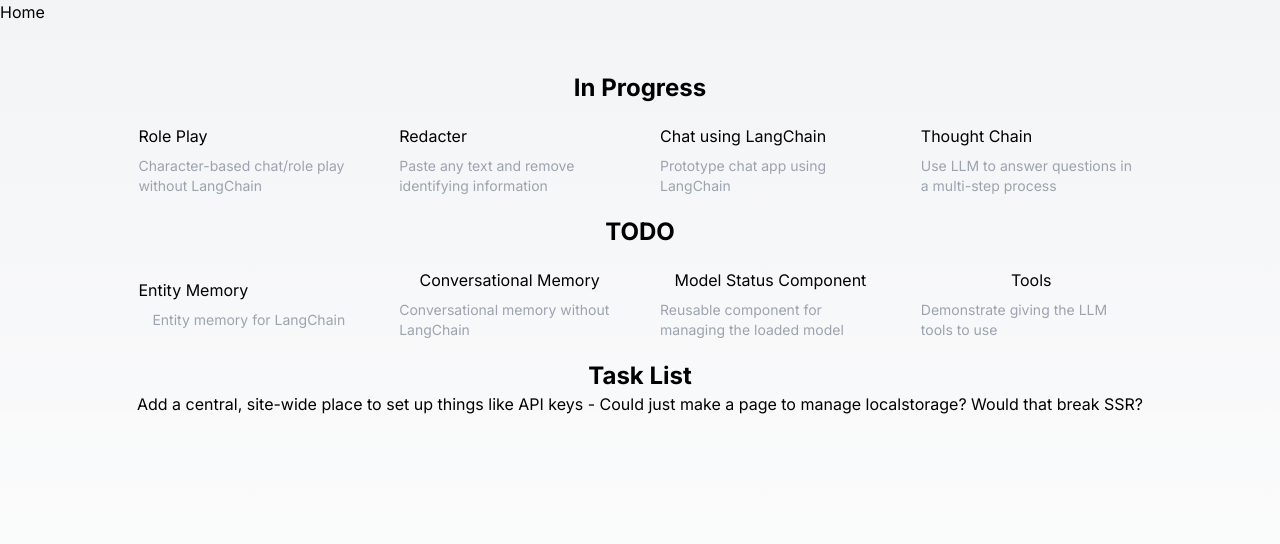
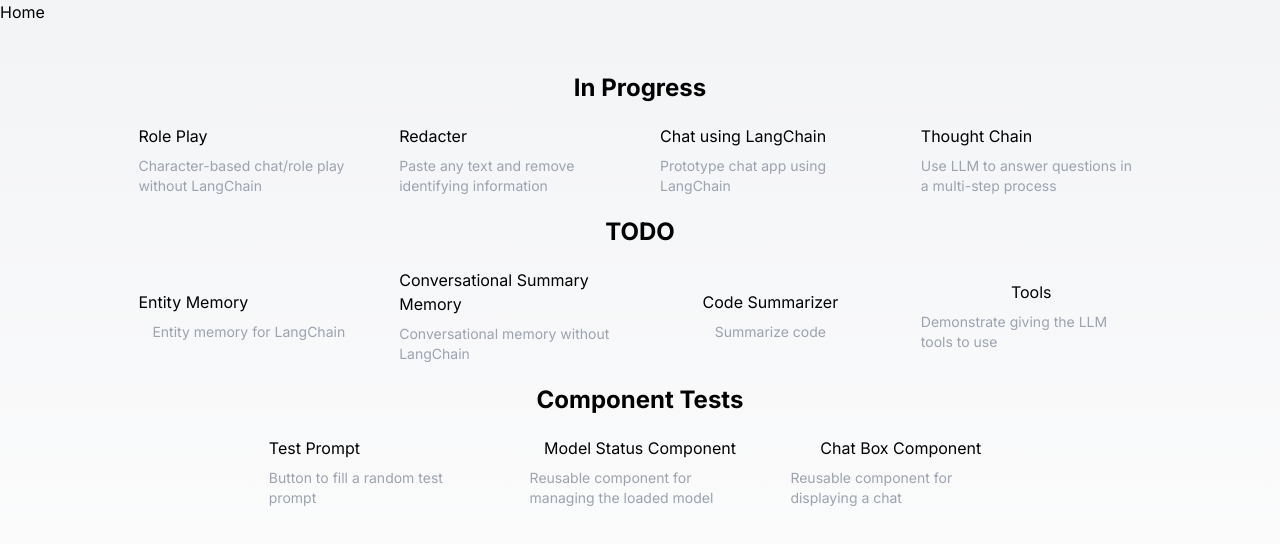
Before and after one commit to parsehex/ai-experiments, a Next.js app: page / in a window 1280 px wide. Shown: the top 544 px of the page. Built offline with nearby package versions, Linux system fonts and the light colour scheme.

Commit message:
update home page, add test prompt page

```diff
--- a/src/app/page.tsx
+++ b/src/app/page.tsx
@@ -69,9 +69,27 @@ export default function Home() {
 					href="/chat/entity-memory"
 				/>
 				<Item
-					title="Conversational Memory"
+					title="Conversational Summary Memory"
 					description="Conversational memory without LangChain"
+					href="/chat/conversational-summary"
+					// TODO NOTES: Show summary alongside chat
+				/>
+				<Item
+					title="Code Summarizer"
+					description="Summarize code"
 					// href="/chat/conversational-memory"
+				/>
+				{/* After: Make library to allow using different LLMs that works across the different demos */}
+				<Item
+					title="Tools"
+					description="Demonstrate giving the LLM tools to use"
+				/>
+			</List>
+			<List title="Component Tests">
+				<Item
+					title="Test Prompt"
+					description="Button to fill a random test prompt"
+					href="/tests/test-prompts"
 				/>
 				<Item
 					title="Model Status Component"
@@ -79,17 +97,11 @@ export default function Home() {
 					// TODO NOTES: by default if model is loaded, show as just a green dot. if model is loading, show as a yellow dot. if model is not loaded, show as a red dot. hover to reveal a menu for choosing a model to load.
 					//   make a standalone demo first, then make it a component to be added to other pages
 				/>
-				{/* After: Make library to allow using different LLMs that works across the different demos */}
 				<Item
-					title="Tools"
-					description="Demonstrate giving the LLM tools to use"
+					title="Chat Box Component"
+					description="Reusable component for displaying a chat"
+					// TODO NOTES: add some options and make the options configurable on the page
 				/>
-			</List>
-			<List title="Task List">
-				<li>
-					Add a central, site-wide place to set up things like API keys - Could
-					just make a page to manage localstorage? Would that break SSR?
-				</li>
 			</List>
 		</main>
 	);
--- /dev/null
+++ b/src/components/Layout.tsx
@@ -0,0 +1,12 @@
+import Header from './Header';
+
+const RootLayout = ({ children }: { children: React.ReactNode }) => {
+	return (
+		<>
+			<Header />
+			<main>{children}</main>
+		</>
+	);
+};
+
+export default RootLayout;
--- /dev/null
+++ b/src/pages/_app.tsx
@@ -0,0 +1,10 @@
+import '@/styles/globals.css';
+import RootLayout from '@/components/Layout';
+
+export default function App({ Component, pageProps }: any) {
+	return (
+		<RootLayout>
+			<Component {...pageProps} />
+		</RootLayout>
+	);
+}
--- /dev/null
+++ b/src/pages/tests/test-prompts.tsx
@@ -0,0 +1,41 @@
+import React, { useState } from 'react';
+import RootLayout from '@/components/Layout';
+
+const prompts = {
+	simple: [
+		"What's your name?",
+		'How old are you?',
+		"What's your favorite color?",
+	],
+	multiStepQuestions: [
+		'Tell me about a time when you faced a challenge.',
+		'Can you describe a project you worked on?',
+	],
+};
+
+const TestPromptPage = () => {
+	const [currentPrompt, setCurrentPrompt] = useState('');
+
+	const handleGeneratePrompt = () => {
+		const promptType = Math.random() < 0.5 ? 'simple' : 'multiStepQuestions';
+		const prompt =
+			prompts[promptType][
+				Math.floor(Math.random() * prompts[promptType].length)
+			];
+		setCurrentPrompt(prompt);
+	};
+
+	return (
+		<main>
+			<h1>Test Prompt Page</h1>
+			<button onClick={handleGeneratePrompt}>Test</button>
+			{currentPrompt && <p>{currentPrompt}</p>}
+		</main>
+	);
+};
+
+TestPromptPage.getLayout = (page: React.ReactNode) => {
+	return <RootLayout>{page}</RootLayout>;
+};
+
+export default TestPromptPage;
```
